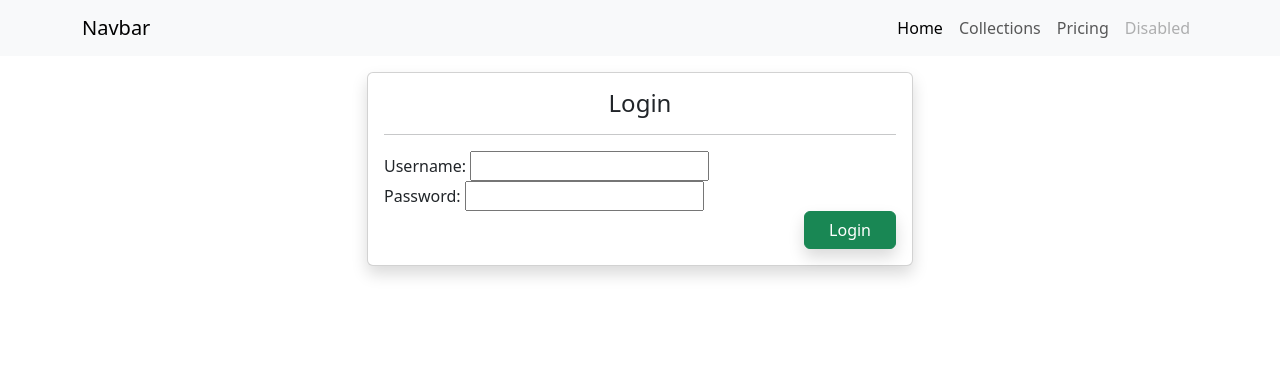
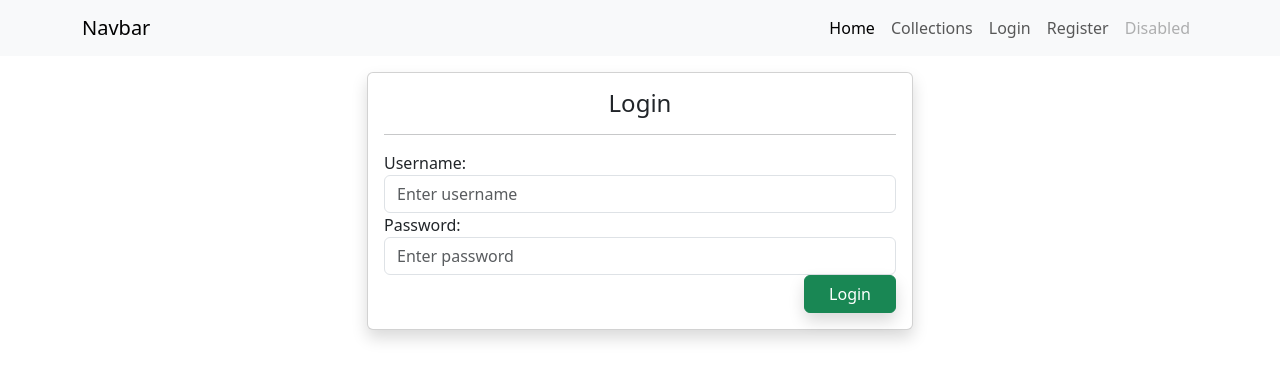
Before and after one commit to mysteryjet/ecommerce-django, a Django app: page /login in a window 1280 px wide. Shown: the top 380 px of the page. Run offline with Django 4.2, Linux system fonts and the light colour scheme; some libraries are stand-ins or nearby versions.

Commit message:
Tercer commit. Se implementó login y logout para usuario.

```diff
--- a/store/controller/authview.py
+++ b/store/controller/authview.py
@@ -1,9 +1,12 @@
 from django.shortcuts import render, redirect
 from django.contrib import messages
+from django.contrib.auth import authenticate, login, logout
 
 from store.forms import CustomUserForm
 # Create your views here.
 
+
+# Registro de usuarios
 def register(request):
     form = CustomUserForm()
     if request.method == 'POST':
@@ -15,6 +18,30 @@ def register(request):
     context = {'form': form}
     return render(request, 'store/auth/register.html', context)
 
+# Login de usuarios
+def loginpage(request):
+    if request.user.is_authenticated:
+        messages.warning(request, "You are already logged in")
+        return redirect('/')
+    else:
+        if request.method == 'POST':
+            name = request.POST.get('username')
+            passwd = request.POST.get('password')
 
-def loginpage(request):
-    return render (request, "store/auth/login.html")
+            user = authenticate(request, username=name, password=passwd)
+
+            if user is not None:
+                login(request, user)
+                messages.success(request, "Logged in Successfully")
+                return redirect('/')
+            else:
+                messages.error(request, "Invalid Username or Password")
+                return redirect('/login')
+
+        return render (request, "store/auth/login.html")
+
+def logoutpage(request):
+    if request.user.is_authenticated:
+        logout(request)
+        messages.success(request, "Logged out Successfully")
+    return redirect('/')
--- a/store/templates/store/auth/login.html
+++ b/store/templates/store/auth/login.html
@@ -16,11 +16,11 @@
                             <hr>
                             <div class="form-group">
                                 <label for=""> Username: </label>
-                                <input type="text">
+                                <input type="text" class="form-control" name="username" placeholder="Enter username">
                             </div>
                             <div class="form-group">
                                 <label for=""> Password: </label>
-                                <input type="text">
+                                <input type="password" class="form-control" name="password" placeholder="Enter password">
                             </div>
                             <button type="submit" class="btn float-end shadow btn-success px-4">Login</button>
                         </form>
--- a/store/templates/store/inc/navbar.html
+++ b/store/templates/store/inc/navbar.html
@@ -12,9 +12,27 @@
             <li class="nav-item">
             <a class="nav-link" href="{% url 'collections' %}">Collections</a>
             </li>
-            <li class="nav-item">
-            <a class="nav-link" href="#">Pricing</a>
-            </li>
+            {% if request.user.is_authenticated %}
+            <li class="nav-item dropdown">
+                <a class="nav-link dropdown-toggle" href="#" id="navbarDropdown" role="button" data-bs-toggle="dropdown" aria-expanded="false">
+                    {{ request.user }}
+                </a>
+                <ul class="dropdown-menu" aria-labelledby="navbarDropdown">
+                    <li><a class="dropdown-item" href="#">Action</a></li>
+                    <li><a class="dropdown-item" href="#">Another action</a></li>
+                    <li><hr class="dropdown-divider"></li>
+                    <li><a class="dropdown-item" href="{% url 'logout' %}">Logout</a></li>
+                </ul>
+                </li>
+            {% else %}
+                <li class="nav-item">
+                    <a class="nav-link" href="{% url 'loginpage' %}">Login</a>
+                </li>
+                <li class="nav-item">
+                    <a class="nav-link" href="{% url 'register' %}">Register</a>
+                </li>
+            {% endif %}
+
             <li class="nav-item">
             <a class="nav-link disabled">Disabled</a>
             </li>
--- a/store/urls.py
+++ b/store/urls.py
@@ -11,4 +11,5 @@ urlpatterns = [
 
     path('register/',authview.register, name="register" ),
     path('login', authview.loginpage, name="loginpage"),
+    path('logout/', authview.logoutpage, name="logout"),
 ]
```
